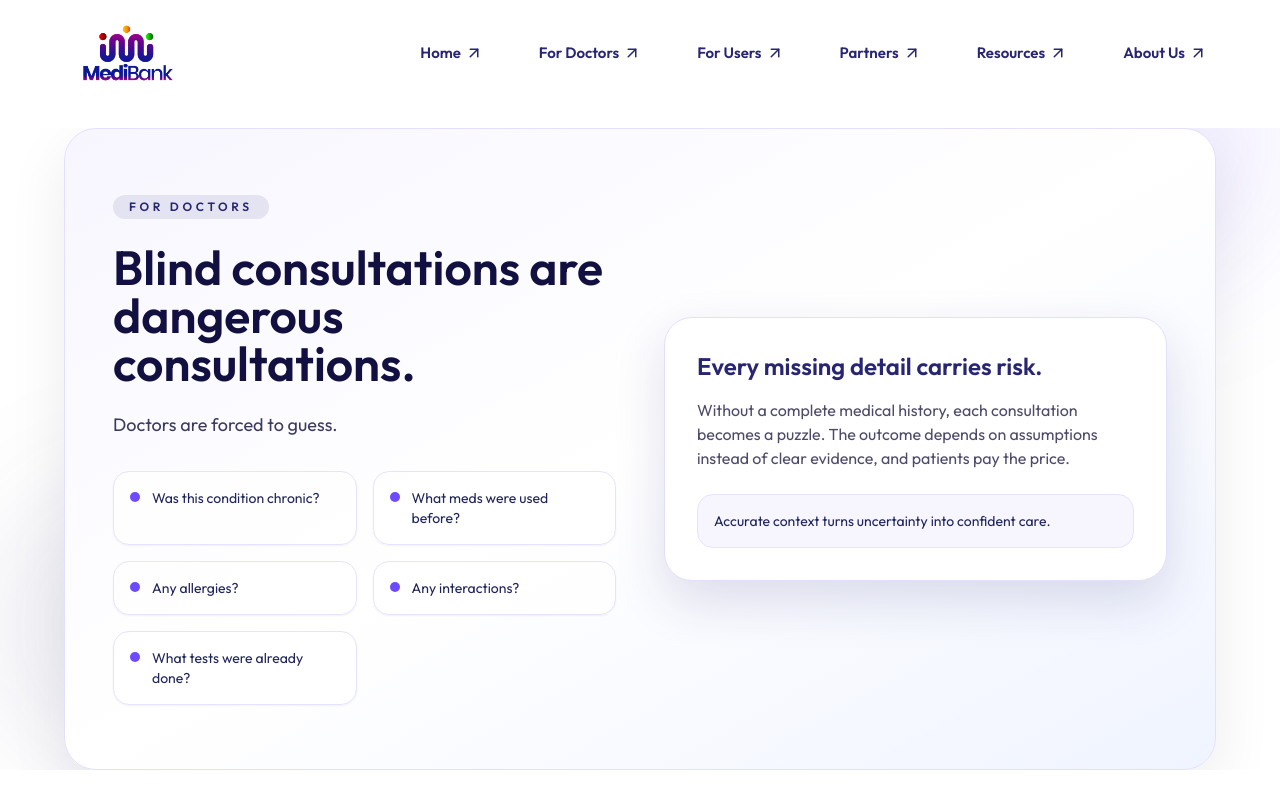
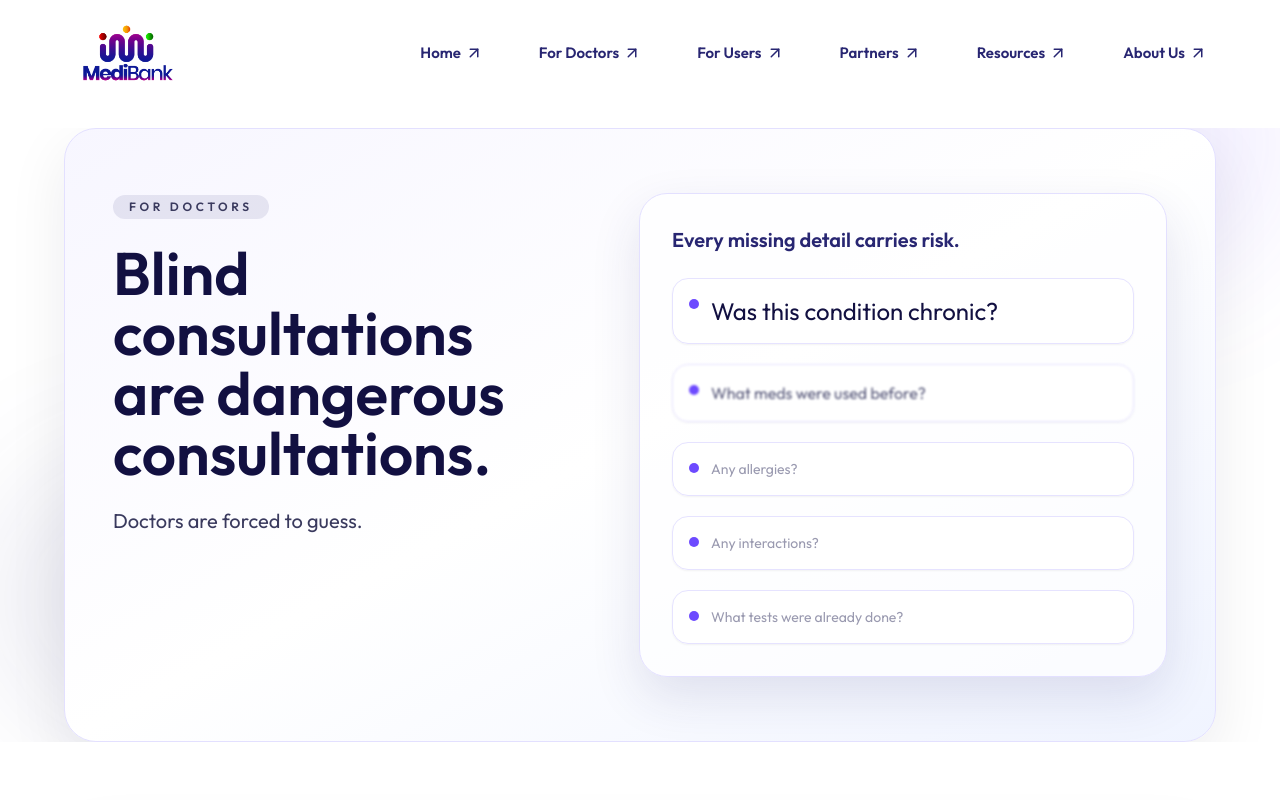
Before and after one commit to AmanDwivedi9335/clinic-portpolio, a Next.js app: page /doctors in a window 1280 px wide. Shown: the top 800 px of the page. Built offline with nearby package versions, Linux system fonts and the light colour scheme.

Commit message:
Animate doctors hero questions

```diff
--- a/src/app/doctors/page.js
+++ b/src/app/doctors/page.js
@@ -1,6 +1,6 @@
 "use client";
 
-import { useEffect, useRef } from "react";
+import { useEffect, useRef, useState } from "react";
 import { createGsapContext } from "@/lib/gsap";
 
 const questions = [
@@ -23,9 +23,13 @@ const benefits = [
 
 export default function DoctorsPage() {
   const sectionRef = useRef(null);
+  const questionRefs = useRef([]);
+  const [activeQuestion, setActiveQuestion] = useState(0);
 
   useEffect(() => {
-    return createGsapContext(sectionRef, (gsap) => {
+    const hoverCleanups = [];
+
+    const cleanupGsap = createGsapContext(sectionRef, (gsap) => {
       gsap.fromTo(
         ".doctor-hero",
         { y: 24, opacity: 0 },
@@ -41,21 +45,61 @@ export default function DoctorsPage() {
         }
       );
 
+      questionRefs.current.forEach((question, index) => {
+        if (!question) return;
+
         gsap.fromTo(
-        ".doctor-question",
-        { x: -20, opacity: 0 },
+          question,
+          { y: 22, opacity: 0 },
           {
-          x: 0,
+            y: 0,
             opacity: 1,
             duration: 0.7,
-          ease: "power2.out",
-          stagger: 0.08,
+            ease: "power3.out",
             scrollTrigger: {
-            trigger: ".doctor-questions",
-            start: "top 85%",
+              trigger: question,
+              start: "top 80%",
             },
           }
         );
+
+        gsap.to(question, {
+          scrollTrigger: {
+            trigger: question,
+            start: "top 70%",
+            end: "bottom 30%",
+            onEnter: () => setActiveQuestion(index),
+            onEnterBack: () => setActiveQuestion(index),
+          },
+        });
+      });
+
+      const hoverTargets = gsap.utils.toArray(".doctor-hover");
+      hoverTargets.forEach((target) => {
+        const enter = () => {
+          gsap.to(target, {
+            y: -6,
+            color: "#6D4AFF",
+            duration: 0.3,
+            ease: "power2.out",
+          });
+        };
+        const leave = () => {
+          gsap.to(target, {
+            y: 0,
+            color: "#3A3A5E",
+            duration: 0.3,
+            ease: "power2.out",
+          });
+        };
+
+        target.addEventListener("mouseenter", enter);
+        target.addEventListener("mouseleave", leave);
+        hoverCleanups.push(() => {
+          target.removeEventListener("mouseenter", enter);
+          target.removeEventListener("mouseleave", leave);
+        });
+      });
 
       gsap.fromTo(
         ".doctor-panel",
@@ -88,6 +132,11 @@ export default function DoctorsPage() {
         }
       );
     });
+
+    return () => {
+      hoverCleanups.forEach((cleanup) => cleanup());
+      cleanupGsap();
+    };
   }, []);
 
   return (
@@ -98,42 +147,46 @@ export default function DoctorsPage() {
       <section className="relative overflow-hidden px-6">
         <div className="absolute -top-32 right-0 h-72 w-72 rounded-full bg-[#6D4AFF]/10 blur-3xl" />
         <div className="absolute bottom-0 left-0 h-72 w-72 rounded-full bg-[#282672]/10 blur-3xl" />
-        <div className="doctor-hero mx-auto flex w-full max-w-6xl flex-col gap-12 rounded-[32px] border border-[#E3E0FF] bg-gradient-to-br from-[#F7F6FF] via-white to-[#F0F4FF] px-6 py-12 shadow-[0_20px_60px_rgba(15,23,42,0.08)] md:flex-row md:items-center md:px-12 md:py-16">
+        <div className="doctor-hero mx-auto flex w-full max-w-6xl flex-col gap-12 rounded-[32px] border border-[#E3E0FF] bg-gradient-to-br from-[#F7F6FF] via-white to-[#F0F4FF] px-6 py-12 shadow-[0_20px_60px_rgba(15,23,42,0.08)] md:flex-row md:items-start md:gap-16 md:px-12 md:py-16">
           <div className="flex-1">
-            <span className="inline-flex items-center rounded-full bg-[#282672]/10 px-4 py-1 text-xs font-semibold uppercase tracking-[0.3em] text-[#282672]">
+            <span className="doctor-hover inline-flex cursor-pointer items-center rounded-full bg-[#282672]/10 px-4 py-1 text-xs font-semibold uppercase tracking-[0.3em] text-[#3A3A5E]">
               For Doctors
             </span>
-            <h1 className="mt-6 text-3xl font-semibold leading-tight text-[#121041] md:text-5xl">
+            <h1 className="mt-6 text-4xl font-semibold leading-tight text-[#121041] md:text-6xl">
               Blind consultations are dangerous consultations.
             </h1>
-            <p className="mt-6 text-base text-[#3A3A5E] md:text-lg">
+            <p className="doctor-hover mt-6 cursor-pointer text-lg text-[#3A3A5E] md:text-xl">
               Doctors are forced to guess.
             </p>
-            <div className="doctor-questions mt-8 grid gap-4 md:grid-cols-2">
-              {questions.map((item) => (
+          </div>
+          <div className="doctor-questions flex-1 rounded-[28px] border border-[#E3E0FF] bg-white/70 p-6 shadow-[0_20px_50px_rgba(40,38,114,0.12)] md:p-8">
+            <h2 className="text-lg font-semibold text-[#282672] md:text-xl">
+              Every missing detail carries risk.
+            </h2>
+            <div className="mt-6 space-y-5">
+              {questions.map((item, index) => {
+                const isActive = index === activeQuestion;
+                const isPrev = index === activeQuestion - 1;
+                const isNext = index === activeQuestion + 1;
+                const textStyle = isActive
+                  ? "text-xl md:text-2xl text-[#121041]"
+                  : isPrev || isNext
+                  ? "text-sm md:text-base text-[#58597A] blur-[1px]"
+                  : "text-sm text-[#9A9AB0]";
+
+                return (
                   <div
                     key={item}
-                  className="doctor-question flex items-start gap-3 rounded-2xl border border-[#E6E3FF] bg-white/80 p-4 text-sm text-[#1F245A] shadow-sm"
+                    ref={(el) => {
+                      questionRefs.current[index] = el;
+                    }}
+                    className={`doctor-question flex items-start gap-3 rounded-2xl border border-[#E6E3FF] bg-white/90 p-4 shadow-sm transition-all duration-300 ${textStyle}`}
                   >
                     <span className="mt-1 h-2.5 w-2.5 shrink-0 rounded-full bg-[#6D4AFF]" />
                     <span>{item}</span>
                   </div>
-              ))}
-            </div>
-          </div>
-          <div className="flex-1">
-            <div className="rounded-[28px] border border-[#E3E0FF] bg-white p-8 shadow-[0_20px_50px_rgba(40,38,114,0.15)]">
-              <h2 className="text-xl font-semibold text-[#282672] md:text-2xl">
-                Every missing detail carries risk.
-              </h2>
-              <p className="mt-4 text-sm leading-relaxed text-[#4C4C6A] md:text-base">
-                Without a complete medical history, each consultation becomes
-                a puzzle. The outcome depends on assumptions instead of clear
-                evidence, and patients pay the price.
-              </p>
-              <div className="mt-6 rounded-2xl border border-[#E6E3FF] bg-[#F7F6FF] p-4 text-sm text-[#1F245A]">
-                Accurate context turns uncertainty into confident care.
-              </div>
+                );
+              })}
             </div>
           </div>
         </div>
```
Lines whose indentation alone changed are shown as unchanged.
